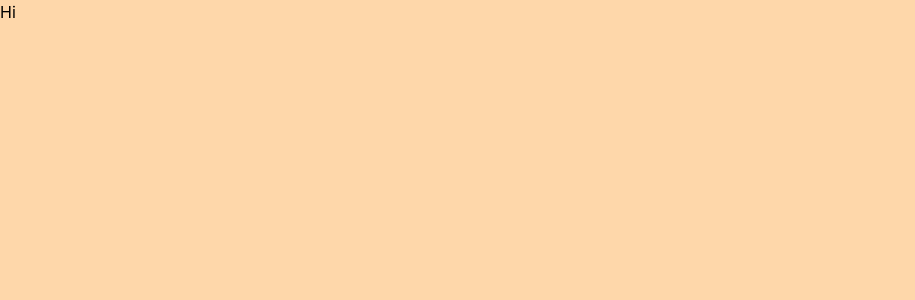
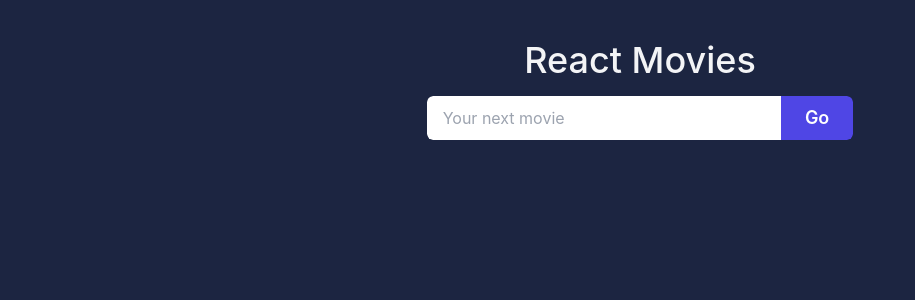
Before and after one commit to williambaele/react-movies, a React (Create React App) app: page / in a window 1280 px wide. Shown: the top 300 px of the page, without its empty margins (0-915 px from the left). Built offline with nearby package versions, Linux system fonts and the light colour scheme.

Commit message:
added axios

```diff
--- a/package.json
+++ b/package.json
@@ -6,6 +6,7 @@
     "@testing-library/jest-dom": "^5.16.5",
     "@testing-library/react": "^13.4.0",
     "@testing-library/user-event": "^13.5.0",
+    "axios": "^1.3.4",
     "react": "^18.2.0",
     "react-dom": "^18.2.0",
     "react-router-dom": "^6.9.0",
--- /dev/null
+++ b/src/components/Card.js
@@ -0,0 +1,11 @@
+import React from 'react';
+
+const Card = () => {
+  return (
+    <div>
+
+    </div>
+  );
+};
+
+export default Card;
--- a/src/pages/Home.js
+++ b/src/pages/Home.js
@@ -1,9 +1,26 @@
 import React from 'react';
+import axios from "axios";
+
+// import Card from '../components/Card';
 
 const Home = () => {
   return (
-    <div className="min-h-screen bg-orange-200">
-        <h1>Hi</h1>
+    <div className="min-h-screen bg-[#1c2541] py-10">
+      <div className="container mx-auto flex flex-col gap-4">
+        <div>
+          <h1 className="text-4xl font-medium text-center text-gray-100">React Movies</h1>
+        </div>
+        <div className="w-1/3 self-center">
+          <form>
+            <div>
+              <div className="flex rounded-md overflow-hidden w-full">
+                <input type="text" className="w-full rounded-md rounded-r-none outline-none pl-4" placeholder='Your next movie'/>
+                <button className="bg-indigo-600 text-white px-6 text-lg font-semibold py-2 rounded-r-md outline-none">Go</button>
+              </div>
+            </div>
+          </form>
+        </div>
+      </div>
     </div>
   );
 };
```
Also changed, not shown: 1 other file (tests, documents, lock files or other folders).
